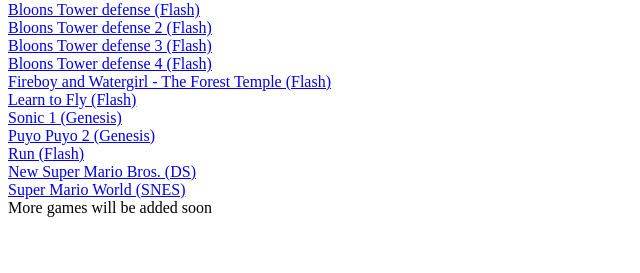
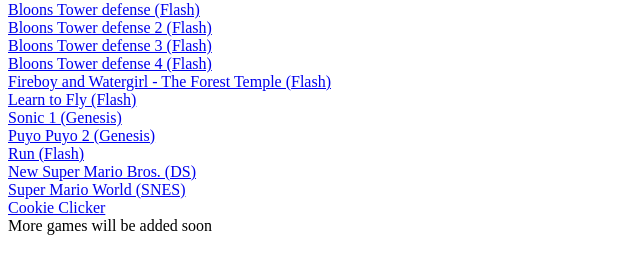
Before and after one commit to HehehehaBawg/fsda, a website: page index.html in a window 1280 px wide. Shown: the part 79-352 px from the top of the page, without its empty margins (0-640 px from the left). Drawn offline with Linux system fonts and the light colour scheme.

Commit message:
Update index.html

```diff
--- a/index.html
+++ b/index.html
@@ -28,6 +28,8 @@
   <br>
     <a href="https://leoisbadatmakeingthings.github.io/idk-testing/smw.html">Super Mario World (SNES)</a>
   <br>
+   <a href="https://leoisbadatmakeingthings.github.io/idk-testing/clicker/index.html">Cookie Clicker</a>
+  <br>
   More games will be added soon
 </body>
 </html>
```
